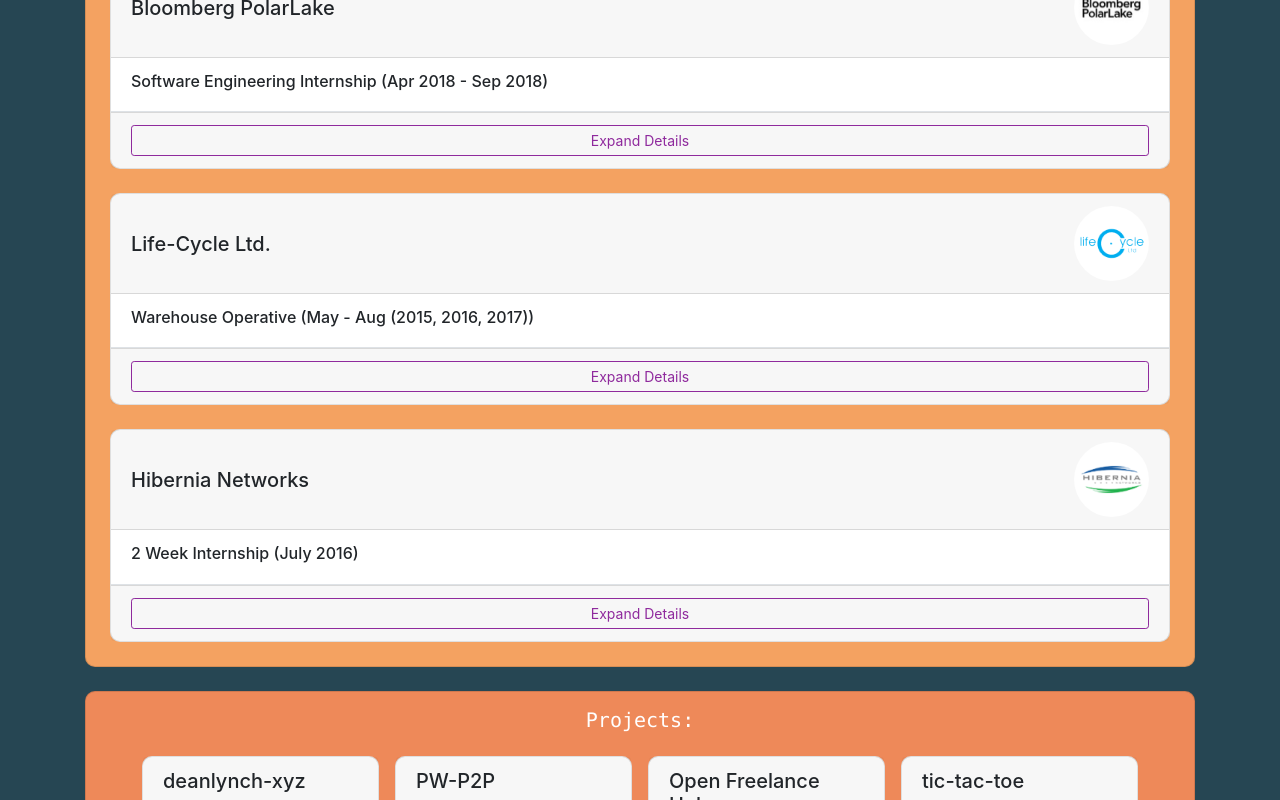
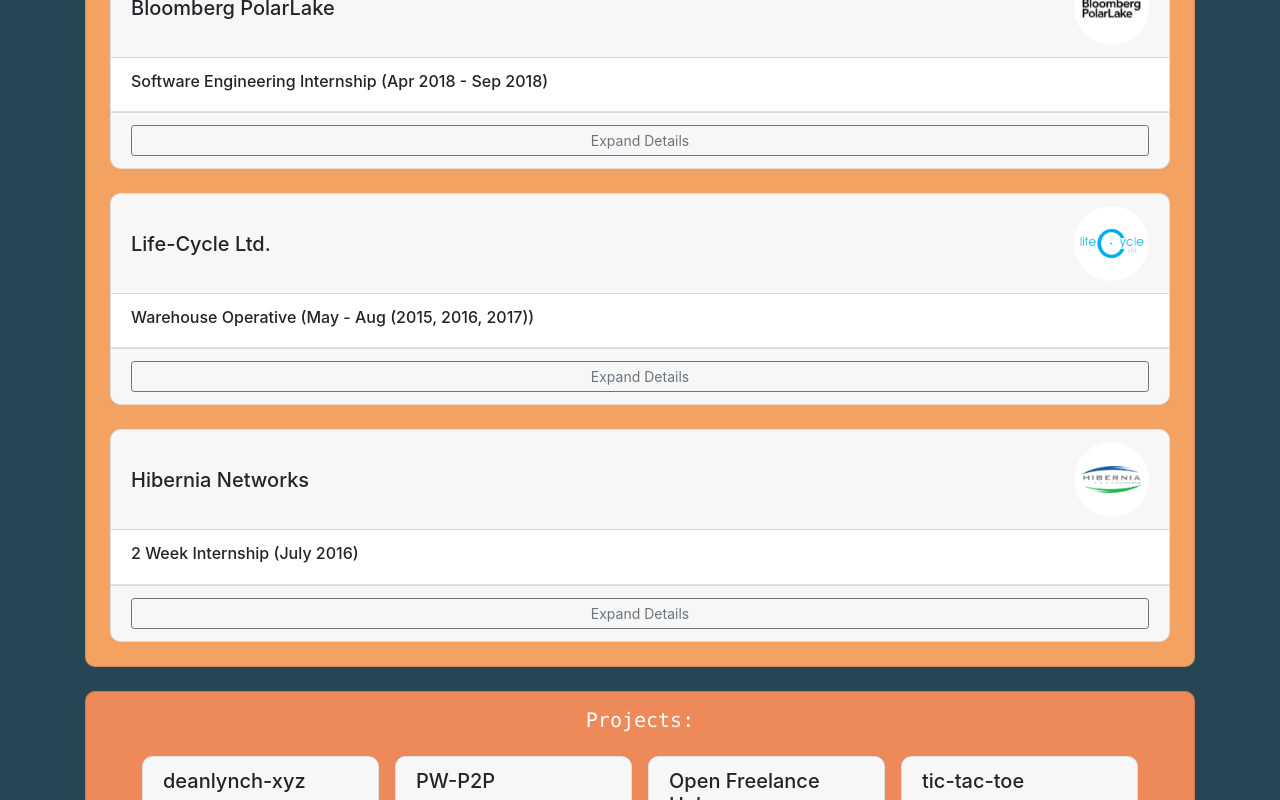
Before and after one commit to lynchdean/deanlynch-xyz, a React (Create React App) app: page / in a window 1280 px wide. Shown: the part 1580-2380 px from the top of the page. Built offline with nearby package versions, Linux system fonts and the light colour scheme.

Commit message:
Change button style

```diff
--- a/src/css/app.css
+++ b/src/css/app.css
@@ -15,8 +15,9 @@
 }
 
 .btn-block {
-    border-color: #8F2A9D !important;
-    color:  #8F2A9D !important;
+    /*background-color: #8F2A9D !important;*/
+    /*border-color: #8F2A9D !important;*/
+    /*color:  #FFFFFF !important;*/
 }
 
 #tech-slider {
```
